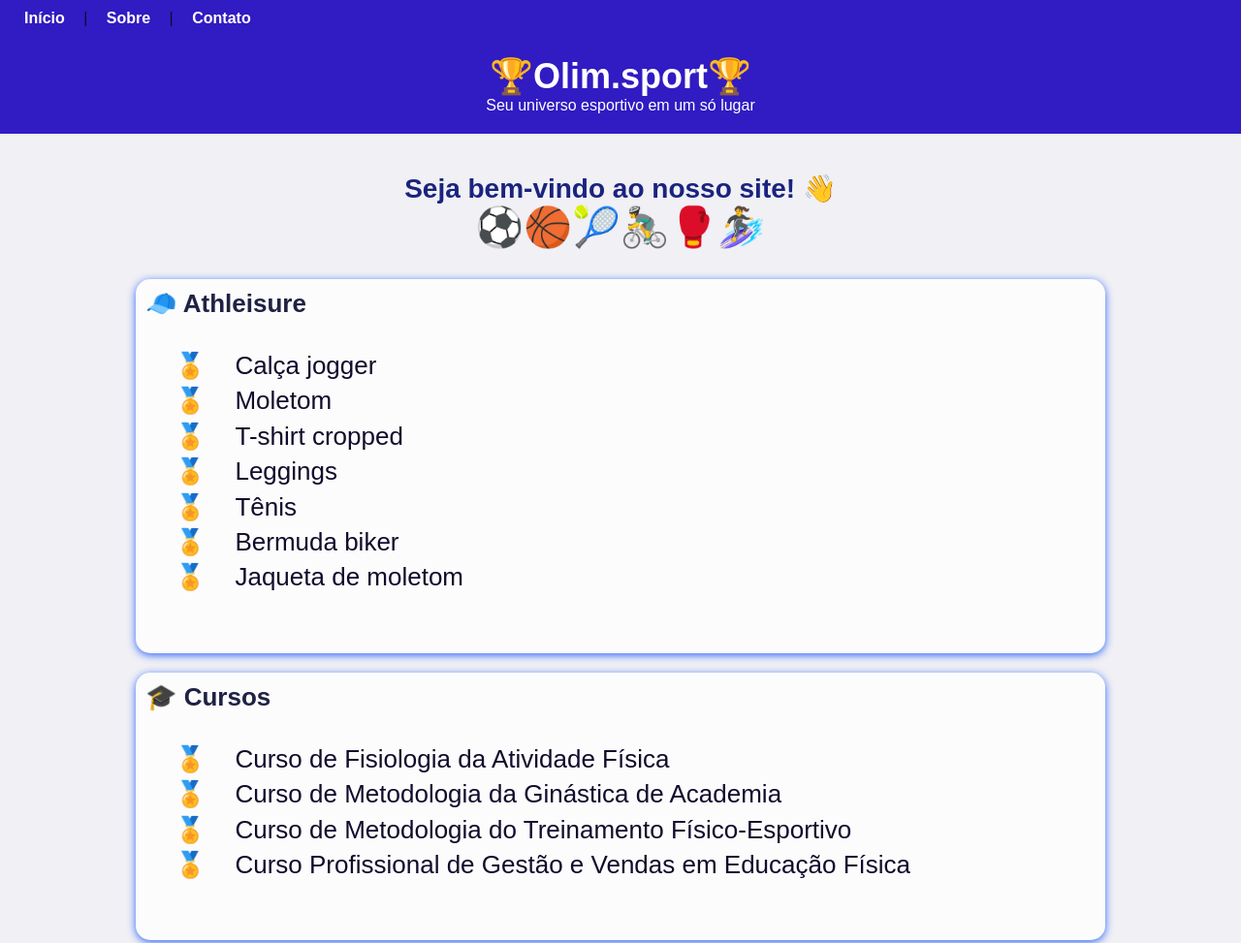
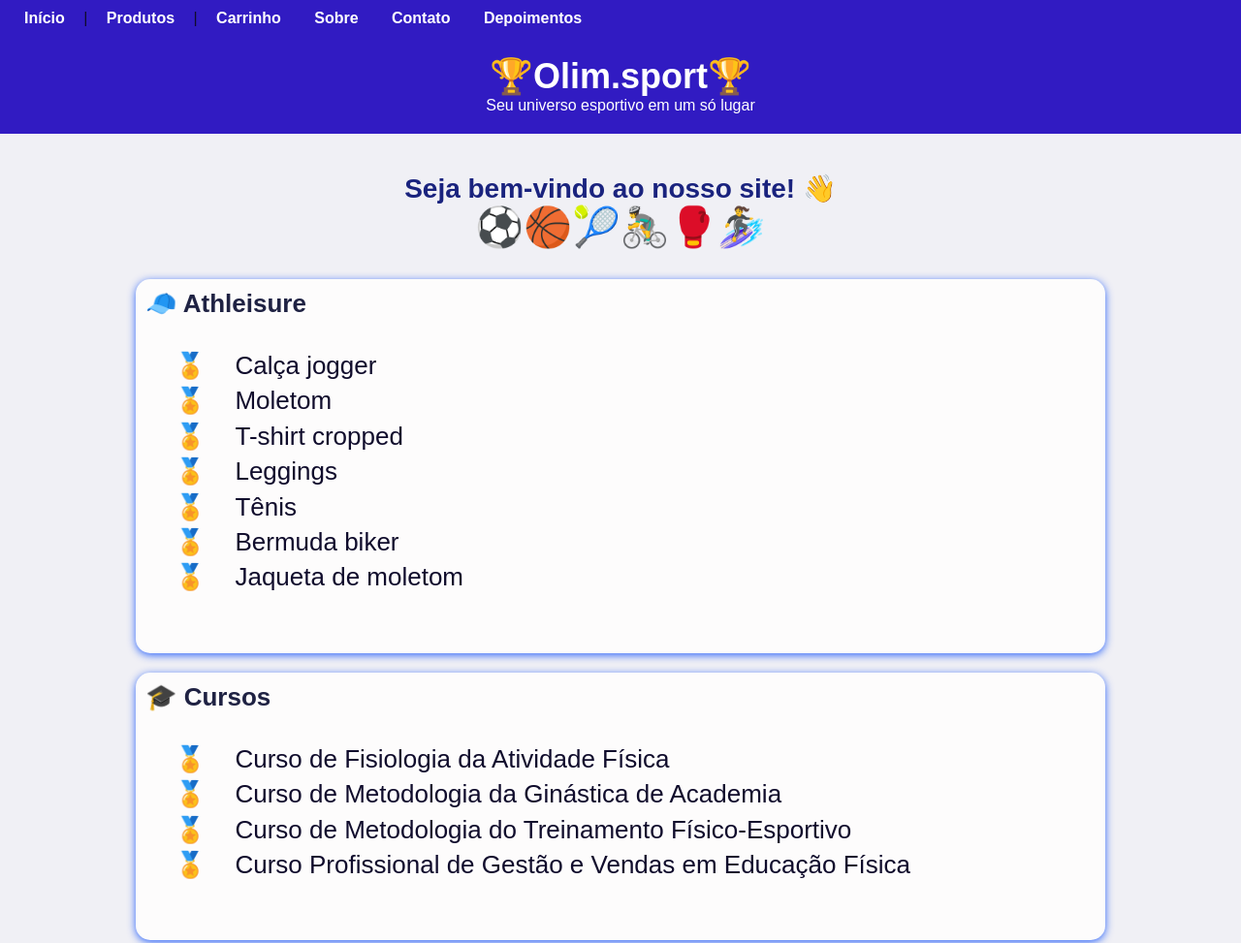
Before and after one commit to Raissa1Bueno/olim_sport, a plain HTML site: page public/index.html in a window 1280 px wide. Shown: the top 973 px of the page at 97% size. Drawn offline with Linux system fonts and the light colour scheme.

Commit message:
Update index.html

```diff
--- a/public/index.html
+++ b/public/index.html
@@ -134,8 +134,11 @@
 
   <nav>
     <a href="index.html">Início</a> |
-    <a href="sobre.html">Sobre</a> |
+    <a href="produtos.html">Produtos</a> |
+    <a href="carinho.html">Carrinho</a>
+    <a href="sobre.html">Sobre</a>
     <a href="contato.html">Contato</a>
+    <a href="depoimentos.html">Depoimentos</a>
   </nav>
 
   <header>
```
